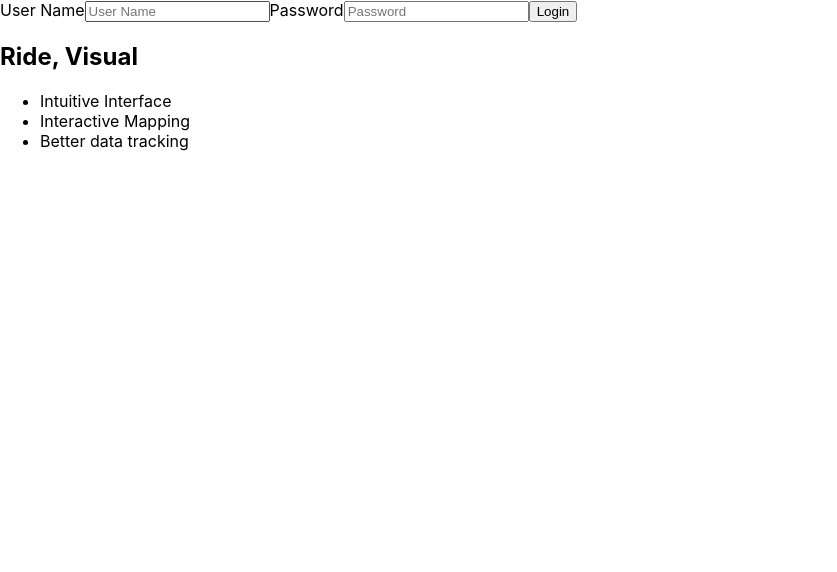
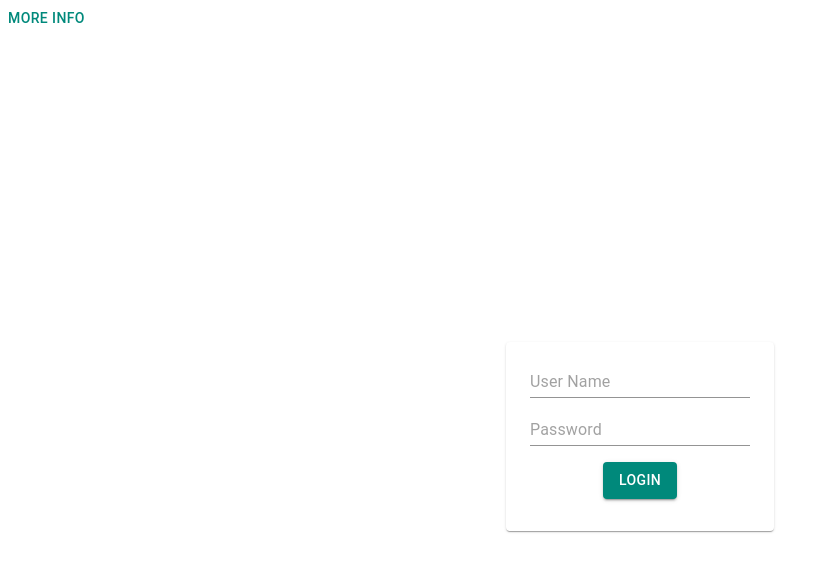
Before and after one commit to kerj/CapStatic, a React (Create React App) app: page / in a window 1280 px wide. Shown: the top 572 px of the page, without its empty margins (0-837 px from the left). Built offline with nearby package versions, Linux system fonts and the light colour scheme.

Commit message:
rollback firebase and redux

```diff
--- a/package.json
+++ b/package.json
@@ -3,6 +3,7 @@
   "version": "0.1.0",
   "private": true,
   "dependencies": {
+    "@material-ui/core": "^4.2.1",
     "leaflet": "^1.5.1",
     "react": "^16.8.6",
     "react-dom": "^16.8.6",
--- a/src/Components/Home/About.jsx
+++ b/src/Components/Home/About.jsx
@@ -1,8 +1,18 @@
-import React from 'react'
+import React from 'react';
+import { makeStyles } from '@material-ui/core';
+
+const styles = makeStyles({
+    footer: {
+        display: 'flex',
+        flexWrap: 'nowrap',
+        flexGrow: '3'
+    }
+})
 
 export default function About() {
+    const classes = styles();
     return (
-        <div>
+        <div className={classes.footer}>
             <h2>Ride, Visual</h2>
             <ul>
                 <li>Intuitive Interface</li>
--- a/src/Components/Home/Footer.jsx
+++ b/src/Components/Home/Footer.jsx
@@ -1,9 +1,41 @@
-import React from 'react'
+import React from 'react';
+import Drawer from '@material-ui/core/Drawer';
+import Button from '@material-ui/core/Button';
+import { createMuiTheme, responsiveFontSizes, MuiThemeProvider } from '@material-ui/core/styles';
+import About from './About'
+
+let theme = createMuiTheme({
+	palette: {
+		primary: {
+			main: '#00897b'
+		},
+		secondary: {
+			main: '#009688'
+		},
+	},
+})
+theme = responsiveFontSizes(theme);
+
 
 export default function Footer() {
+
+    const [state, setState] = React.useState({
+        bottom: false
+    })
+
+    const toggleFooter = (side, open) => event => {
+        if (event.type === 'keydown' && (event.key === 'Tab' || event.key ==='Shift')) {
+            return;
+        }
+        setState({...state, [side]: open});
+    };
+
     return (
-        <div>
-
-        </div>
+        <MuiThemeProvider>
+            <Button color='primary' onClick={toggleFooter('bottom', true)}>More Info</Button>
+            <Drawer anchor="bottom" open={state.bottom} onClose={toggleFooter('bottom', false)}>
+                <About/>
+            </Drawer>
+        </MuiThemeProvider>
     )
 }
--- a/src/Components/Home/Login.jsx
+++ b/src/Components/Home/Login.jsx
@@ -1,17 +1,82 @@
 import React from 'react';
+import Button from "@material-ui/core/Button";
+import { makeStyles } from '@material-ui/core/styles';
+import Input from '@material-ui/core/Input';
+import { createMuiTheme, responsiveFontSizes, MuiThemeProvider } from '@material-ui/core/styles';
+import Card from '@material-ui/core/Card';
+import CardActions from '@material-ui/core/CardActions';
+import CardContent from '@material-ui/core/CardContent';
+import Grid from '@material-ui/core/Grid';
+
+let theme = createMuiTheme({
+	palette: {
+		primary: {
+			main: '#00897b'
+		},
+		secondary: {
+			main: '#009688'
+		}
+	}
+})
+theme = responsiveFontSizes(theme);
+
+const styles = makeStyles(theme => ({
+	container: {
+		height: '100vh',
+		display: 'flex',
+		alignItems: 'center',
+		justifyContent: 'center',
+		margin: '0'
+	},
+	input: {
+		margin: theme.spacing(1),
+	},
+	form: {
+		display: 'flex',
+		alignItems: 'center',
+		justifyContent: 'center',
+		flexDirection: 'column'
+	}
+}));
 
 export default function Login() {
-    return (
-        <div>
-            <form>
-                <label>User Name
-                    <input type='text' placeholder='User Name'/>
-                </label>
-                <label>Password
-                    <input type='password' placeholder='Password'/>
-                </label>
-                <button type='submit'>Login</button>
-            </form>
-        </div>
-    )
+	const classes = styles();
+	return (
+		<Grid className={classes.container}
+			container
+			direction='column'
+			alignItems='center'
+			justify='space-between'
+			align='center'
+			spacing={0}
+		>
+			<MuiThemeProvider theme={theme}>
+				<Card>
+					<CardContent>
+						<form className={classes.form}>
+							<Input
+								placeholder='User Name'
+								className={classes.input}
+								inputProps={{
+									'aria-label': 'description'
+								}}
+							/>
+							<Input
+
+								type='password'
+								placeholder='Password'
+								className={classes.input}
+								inputProps={{
+									'aria-label': 'description'
+								}}
+							/>
+							<CardActions>
+								<Button color='primary' variant="contained" type='submit'>Login</Button>
+							</CardActions>
+						</form>
+					</CardContent>
+				</Card>
+			</MuiThemeProvider>
+		</Grid>
+	)
 }
--- a/src/Components/Home/Splash.jsx
+++ b/src/Components/Home/Splash.jsx
@@ -1,14 +1,12 @@
 import React from 'react';
 import Login from './Login';
-import About from './About';
 import Footer from './Footer';
 
 export default function Splash() {
     return (
         <div>
+            <Footer/>
             <Login/>
-            <About/>
-            <Footer/>
         </div>
     )
 }
```
Also changed, not shown: 1 other file (tests, documents, lock files or other folders).
